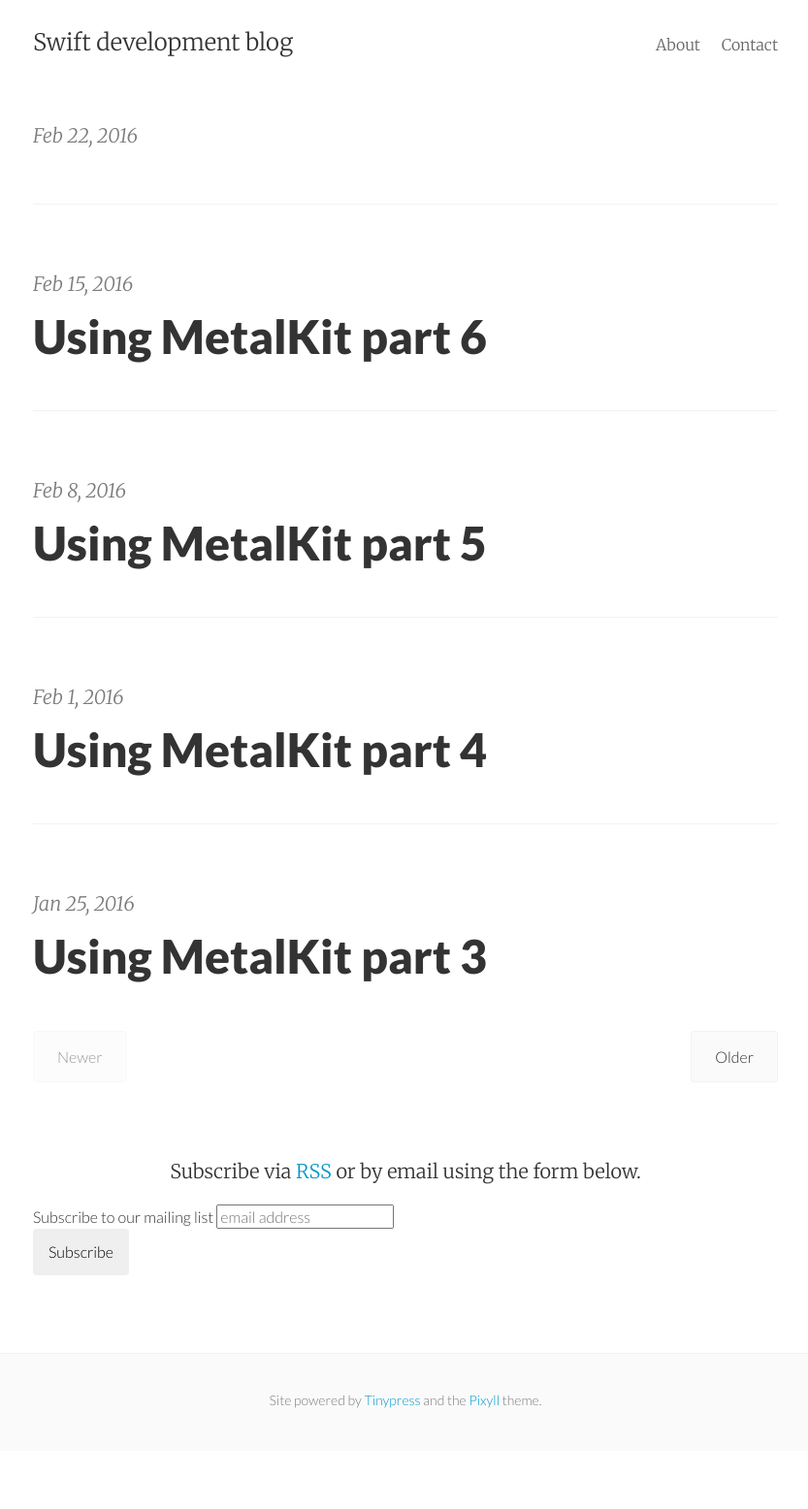
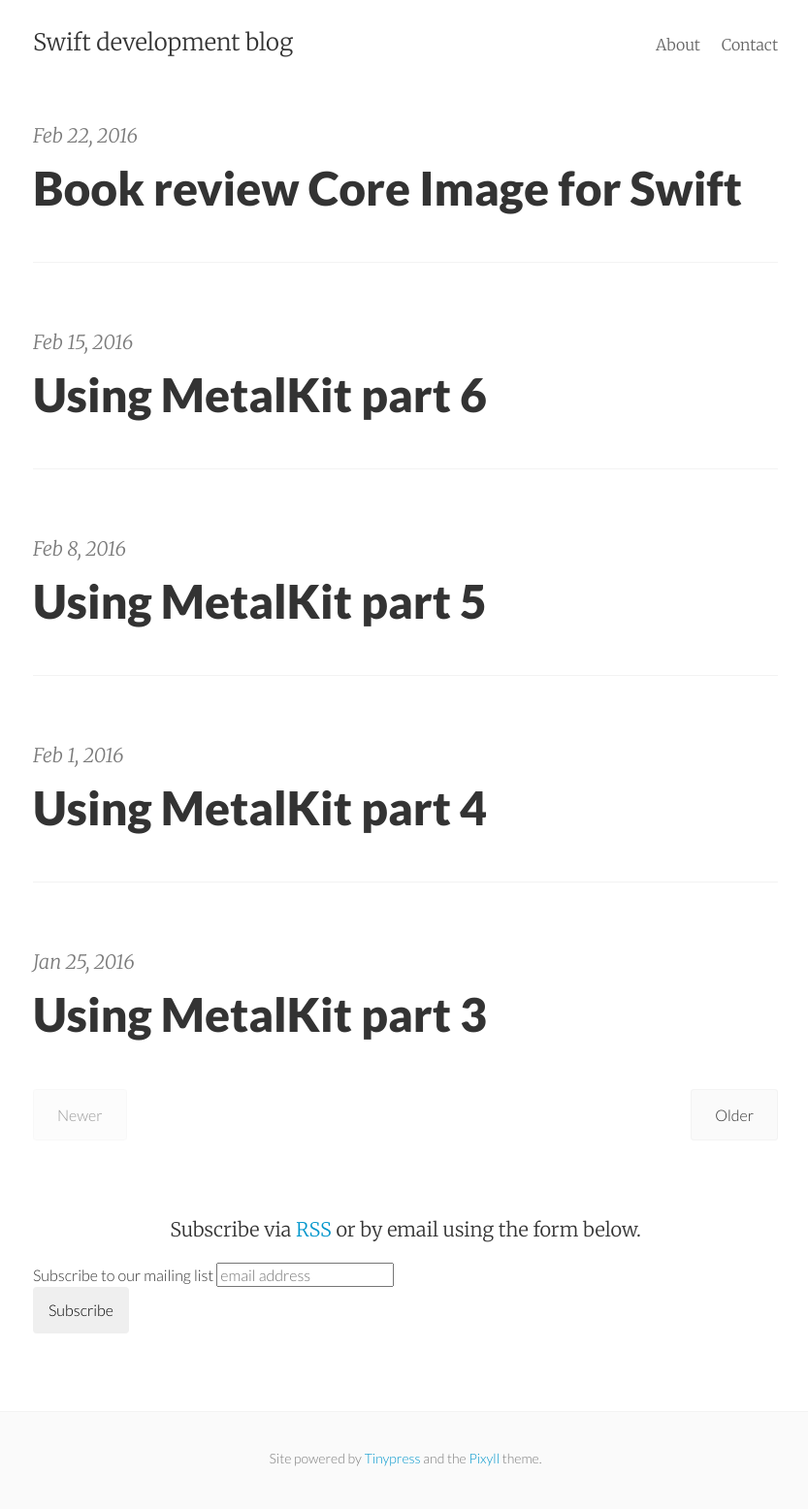
Before and after one commit to mhorga/mhorga.github.io, a Jekyll site: the page built from index.html, in a window 1280 px wide. Shown: the whole page at 97% size, without its empty margins (222-1055 px from the left). Built offline with Jekyll 4.4.1, drawn with Linux system fonts in a browser that asks for light colours; the list of posts is cut into pages by our own code; comment, search, counter and statistics services are not loaded; before the commit the page ends 1496 px from its top, so only the background shows below that.

Commit message:
Post update: Book review Core Image for Swift

```diff
--- a/_posts/2016-02-22-book-review-core-image-for-swift.markdown
+++ b/_posts/2016-02-22-book-review-core-image-for-swift.markdown
@@ -1,6 +1,6 @@
 ---
 published: true
-title: Book review: Core Image for Swift
+title: Book review Core Image for Swift
 layout: post
 ---
 I am taking a break from the `MetalKit` series this week because there is an important event I couldn’t miss it for the world! My good pal, [@FlexMonkey](https://twitter.com/FlexMonkey), just published his book titled [Core Image for Swift](https://itunes.apple.com/us/book/core-image-for-swift/id1073029980) and I had the privilege of being one of its early reviewers. `Core Image` is a really good "friend" of `Metal` so it makes sense writing about it.
```
